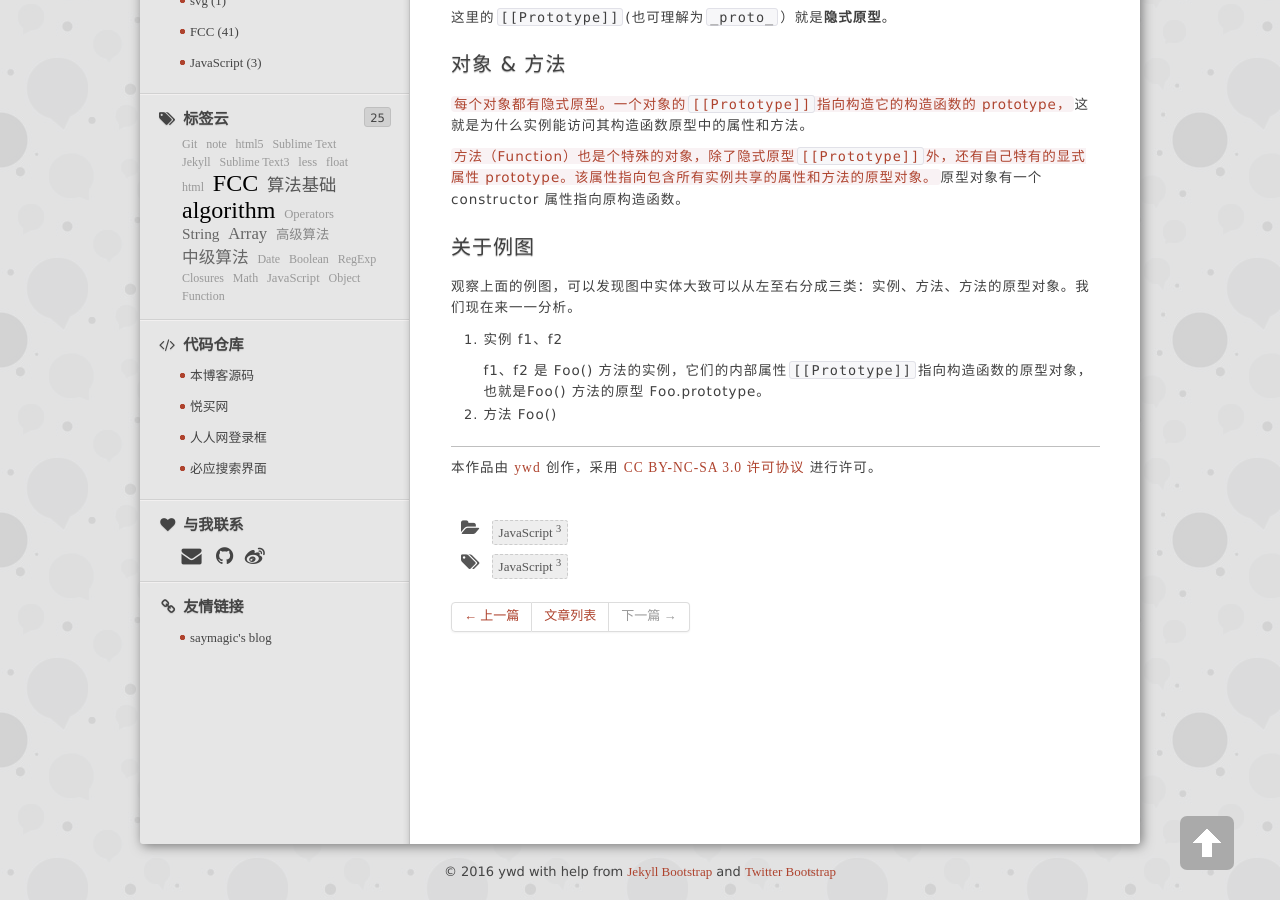
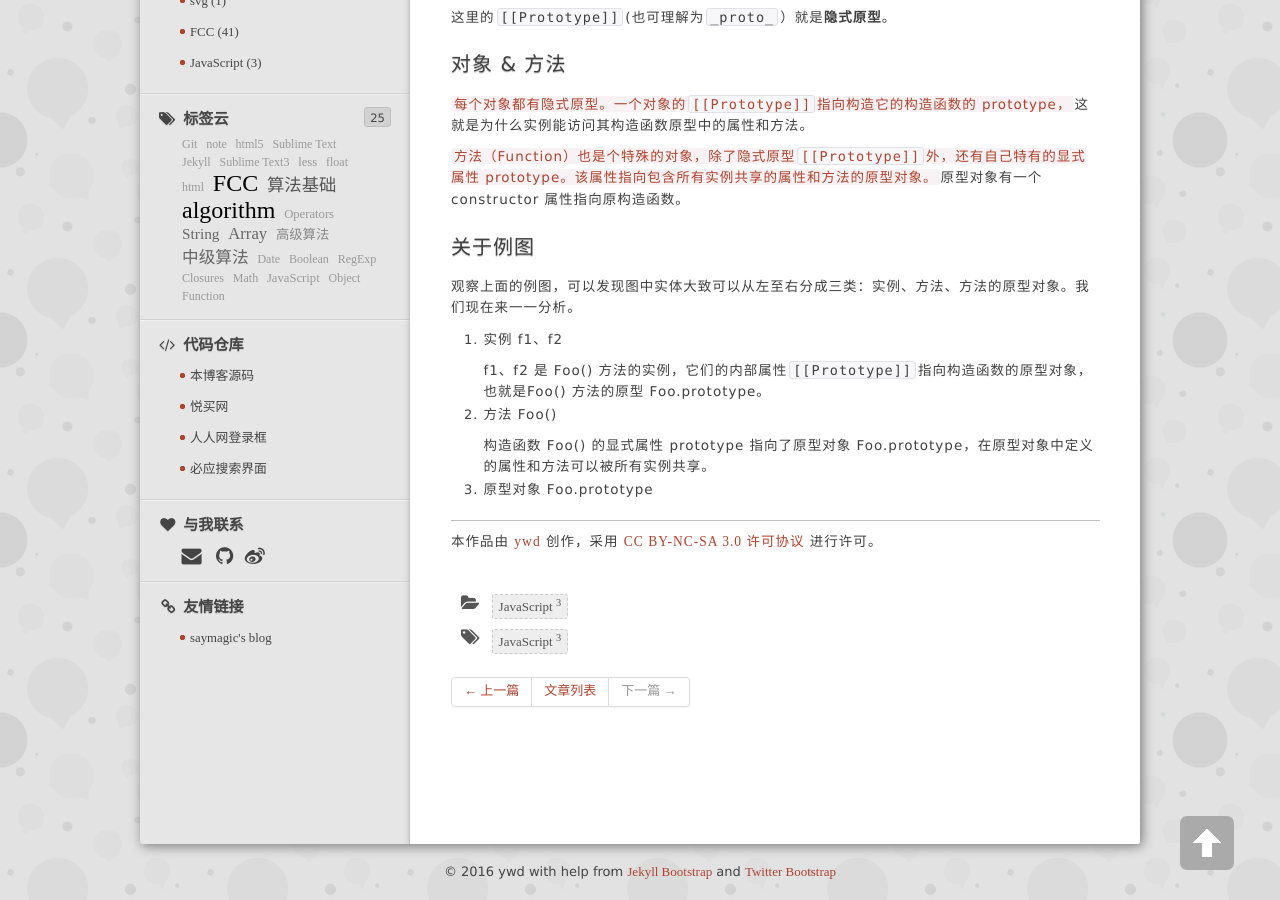
Before and after one commit to wendyppy/0-0-9.github.io, a Jekyll site: the page built from _posts/2016-07-23-inherit&prctotype-chain-in-js.md, in a window 1280 px wide and 900 px high, scrolled down 860 px. Built offline with Jekyll 4.4.1, drawn with Linux system fonts in a browser that asks for light colours; nearby versions of some CDN libraries; library files that are not in the unit come from our copies; Markdown is read by kramdown in place of the engine named in the settings; comment, search, counter and statistics services are not loaded.

Commit message:
alter inherit

```diff
--- a/_posts/2016-07-23-inherit&prctotype-chain-in-js.md
+++ b/_posts/2016-07-23-inherit&prctotype-chain-in-js.md
@@ -42,4 +42,9 @@ JavaScript 中的任意对象都有一个指针（内部属性），指向创建
 
 	f1、f2 是 Foo() 方法的实例，它们的内部属性`[[Prototype]]`指向构造函数的原型对象，也就是Foo() 方法的原型 Foo.prototype。
 
+
 2. 方法 Foo()
+
+	构造函数 Foo() 的显式属性 prototype 指向了原型对象 Foo.prototype，在原型对象中定义的属性和方法可以被所有实例共享。
+
+3. 原型对象 Foo.prototype
```
